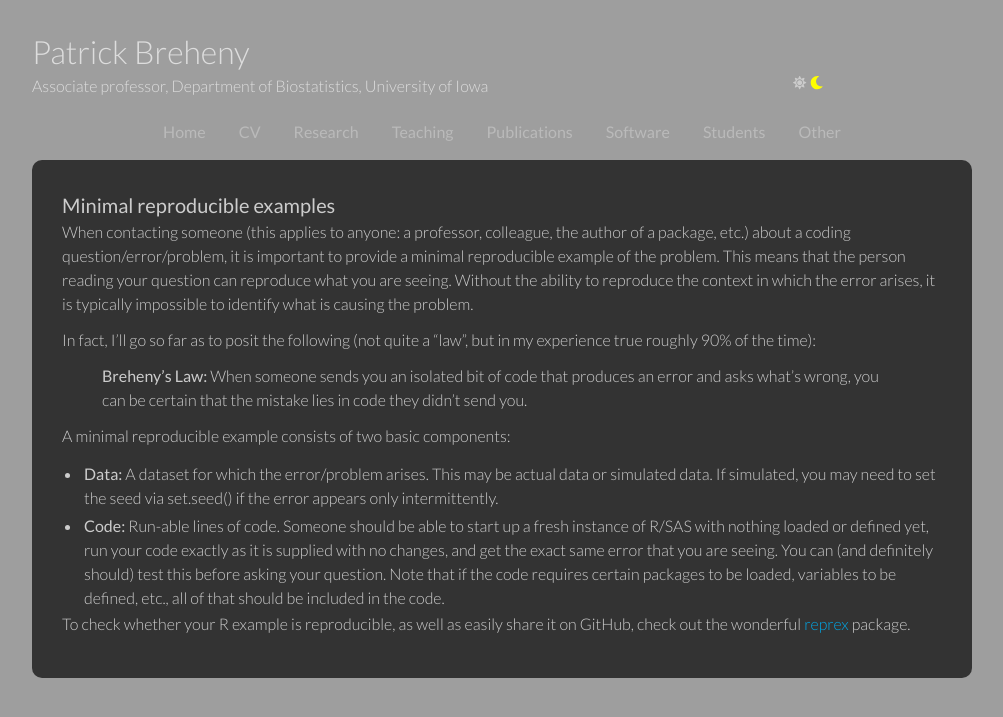
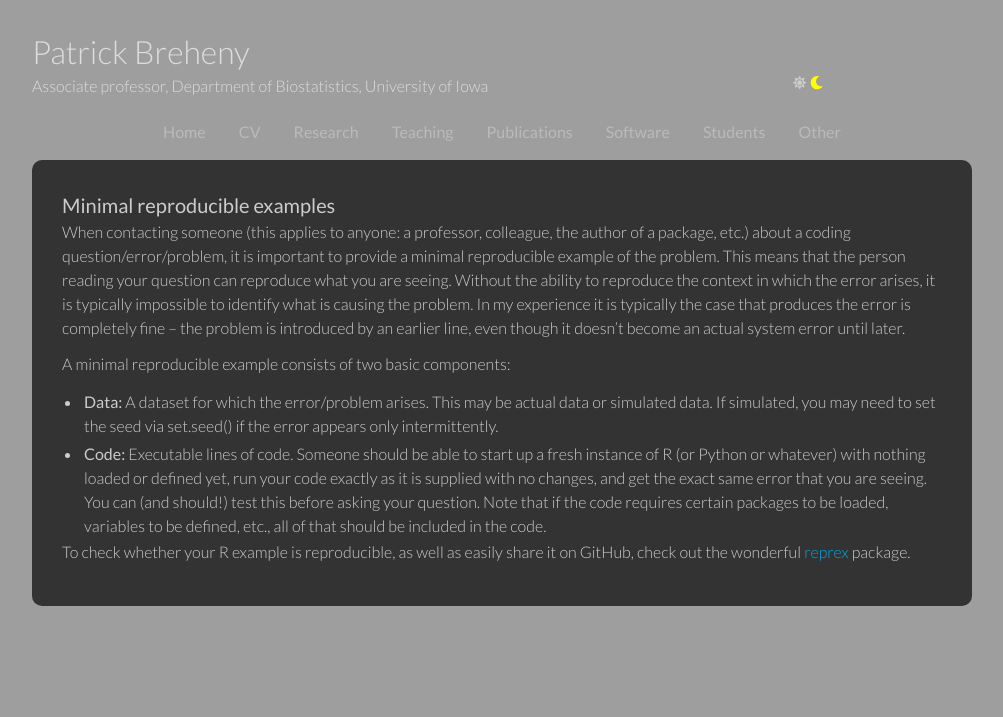
Before and after one commit to pbreheny/web, a Jekyll site: the page built from reproducible.md, in a window 1280 px wide, cut to the strip 0-717 px from the top of the page. Shown: the whole strip, without its empty margins (138-1141 px from the left). Built offline with Jekyll 4.4.1, drawn with Linux system fonts in a browser that asks for light colours; nearby versions of some CDN libraries; grey boxes are pictures that could not be loaded.

Commit message:
edits to reproducible

```diff
--- a/reproducible.md
+++ b/reproducible.md
@@ -5,15 +5,11 @@ title: Minimal reproducible examples
 
 ### Minimal reproducible examples
 
-When contacting someone (this applies to anyone: a professor, colleague, the author of a package, etc.) about a coding question/error/problem, it is important to provide a minimal reproducible example of the problem.  This means that the person reading your question can reproduce what you are seeing.  Without the ability to reproduce the context in which the error arises, it is typically impossible to identify what is causing the problem.
-
-In fact, I'll go so far as to posit the following (not quite a "law", but in my experience true roughly 90% of the time):
-
-> **Breheny's Law:** When someone sends you an isolated bit of code that produces an error and asks what's wrong, you can be certain that the mistake lies in code they didn't send you.
+When contacting someone (this applies to anyone: a professor, colleague, the author of a package, etc.) about a coding question/error/problem, it is important to provide a minimal reproducible example of the problem.  This means that the person reading your question can reproduce what you are seeing.  Without the ability to reproduce the context in which the error arises, it is typically impossible to identify what is causing the problem. In my experience it is typically the case that produces the error is completely fine -- the problem is introduced by an earlier line, even though it doesn't become an actual system error until later.
 
 A minimal reproducible example consists of two basic components:
 
 * **Data:** A dataset for which the error/problem arises.  This may be actual data or simulated data.  If simulated, you may need to set the seed via set.seed() if the error appears only intermittently.
-* **Code:** Run-able lines of code.  Someone should be able to start up a fresh instance of R/SAS with nothing loaded or defined yet, run your code exactly as it is supplied with no changes, and get the exact same error that you are seeing.  You can (and definitely should) test this before asking your question.  Note that if the code requires certain packages to be loaded, variables to be defined, etc., all of that should be included in the code.
+* **Code:** Executable lines of code.  Someone should be able to start up a fresh instance of R (or Python or whatever) with nothing loaded or defined yet, run your code exactly as it is supplied with no changes, and get the exact same error that you are seeing.  You can (and should!) test this before asking your question. Note that if the code requires certain packages to be loaded, variables to be defined, etc., all of that should be included in the code.
 
 To check whether your R example is reproducible, as well as easily share it on GitHub, check out the wonderful [reprex](https://github.com/tidyverse/reprex) package.
```
